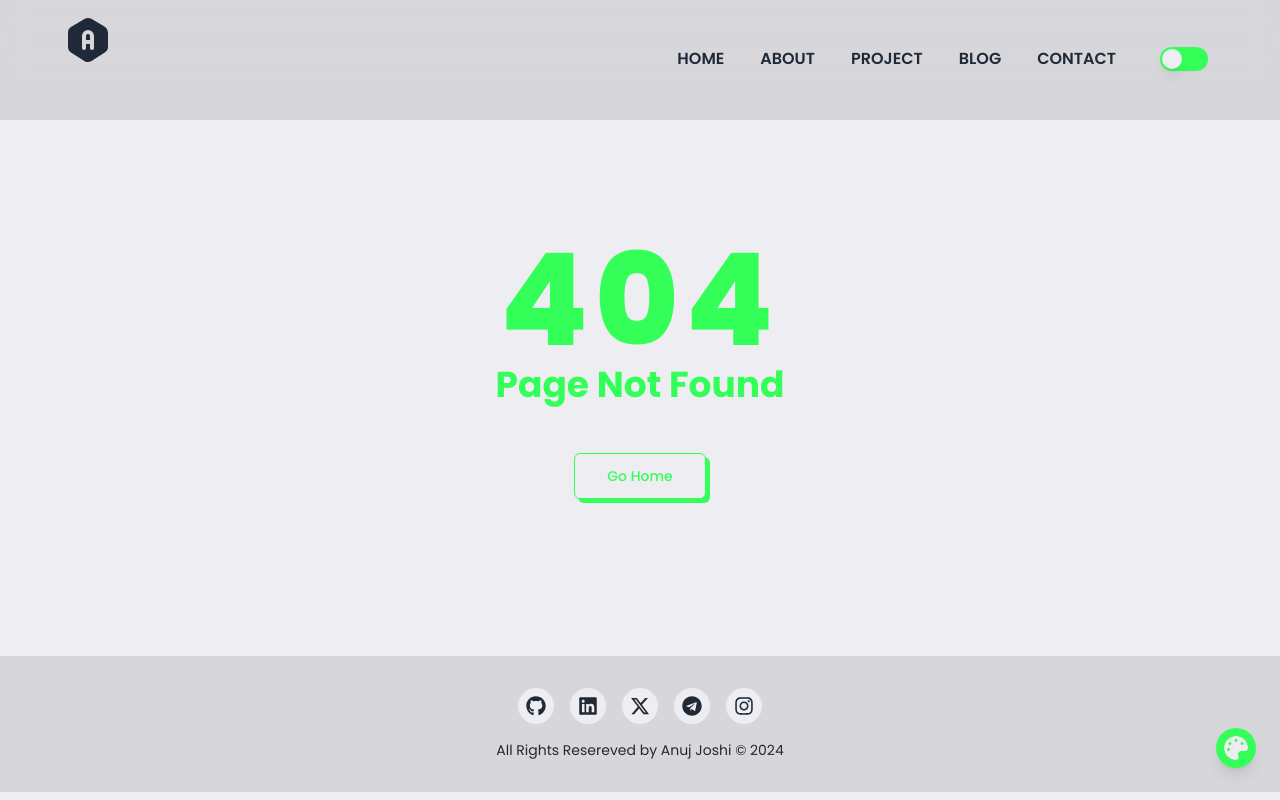
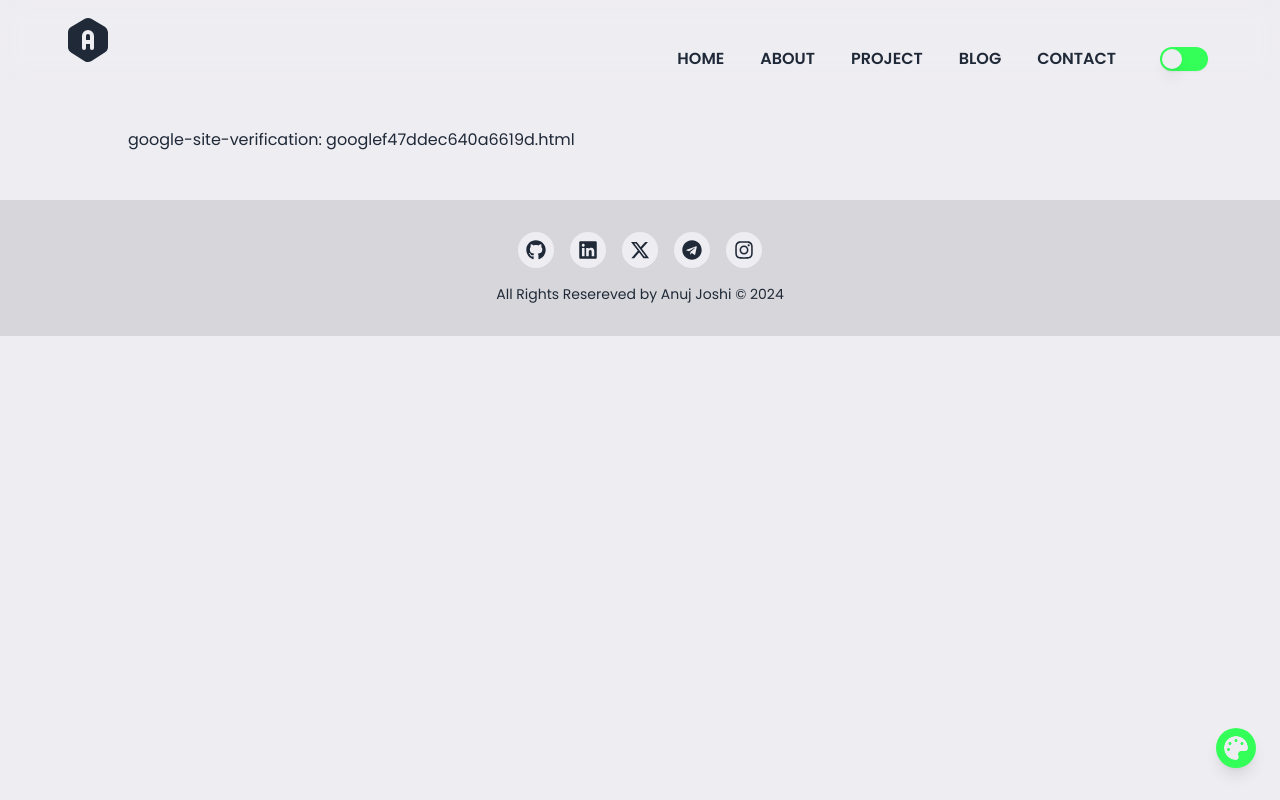
Before and after one commit to Anujjoshi3105/anujjoshi3105, a Next.js app: page /googlef47ddec640a6619d in a window 1280 px wide. Before the commit this address had no page. Built offline with nearby package versions, Linux system fonts and the light colour scheme.

Commit message:
googelVerification

```diff
--- a/src/app/googlef47ddec640a6619d.html
+++ /dev/null
@@ -1 +0,0 @@
-google-site-verification: googlef47ddec640a6619d.html
--- /dev/null
+++ b/src/app/googlef47ddec640a6619d/page.tsx
@@ -0,0 +1,3 @@
+export default function page() {
+  return <>google-site-verification: googlef47ddec640a6619d.html</>;
+}
```
